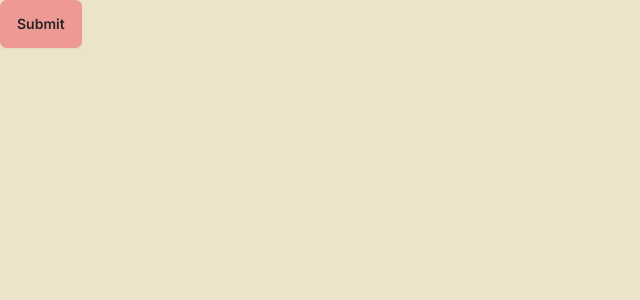
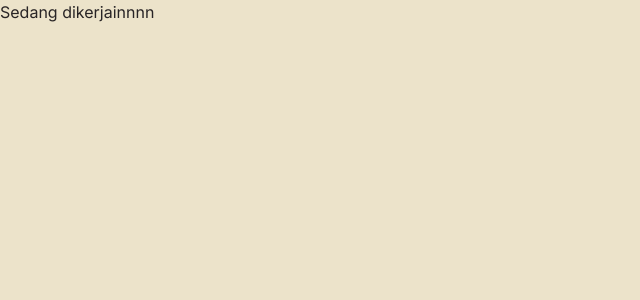
Before and after one commit to vasiliaskid/eventmakers-devdynamos, a Next.js app: page / in a window 1280 px wide. Shown: the top 300 px of the page, without its empty margins (0-640 px from the left). Built offline with nearby package versions, Linux system fonts and the light colour scheme.

Commit message:
change page.js

```diff
--- a/src/app/page.js
+++ b/src/app/page.js
@@ -1,9 +1,5 @@
 import Image from "next/image";
 
 export default function Home() {
-  return (
-    <div>
-      <button className="btn btn-primary">Submit</button>
-    </div>
-  );
+  return <div>Sedang dikerjainnnn</div>;
 }
```
